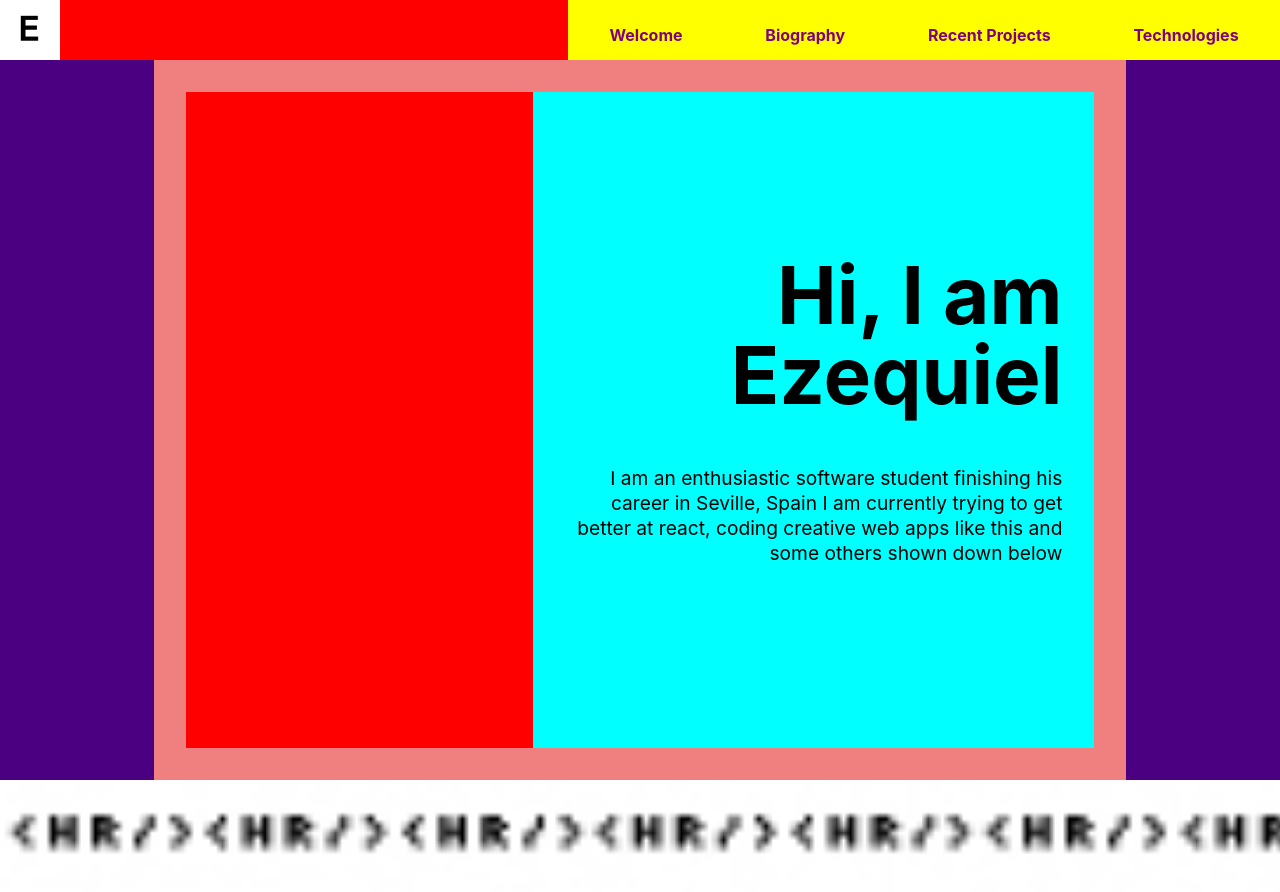
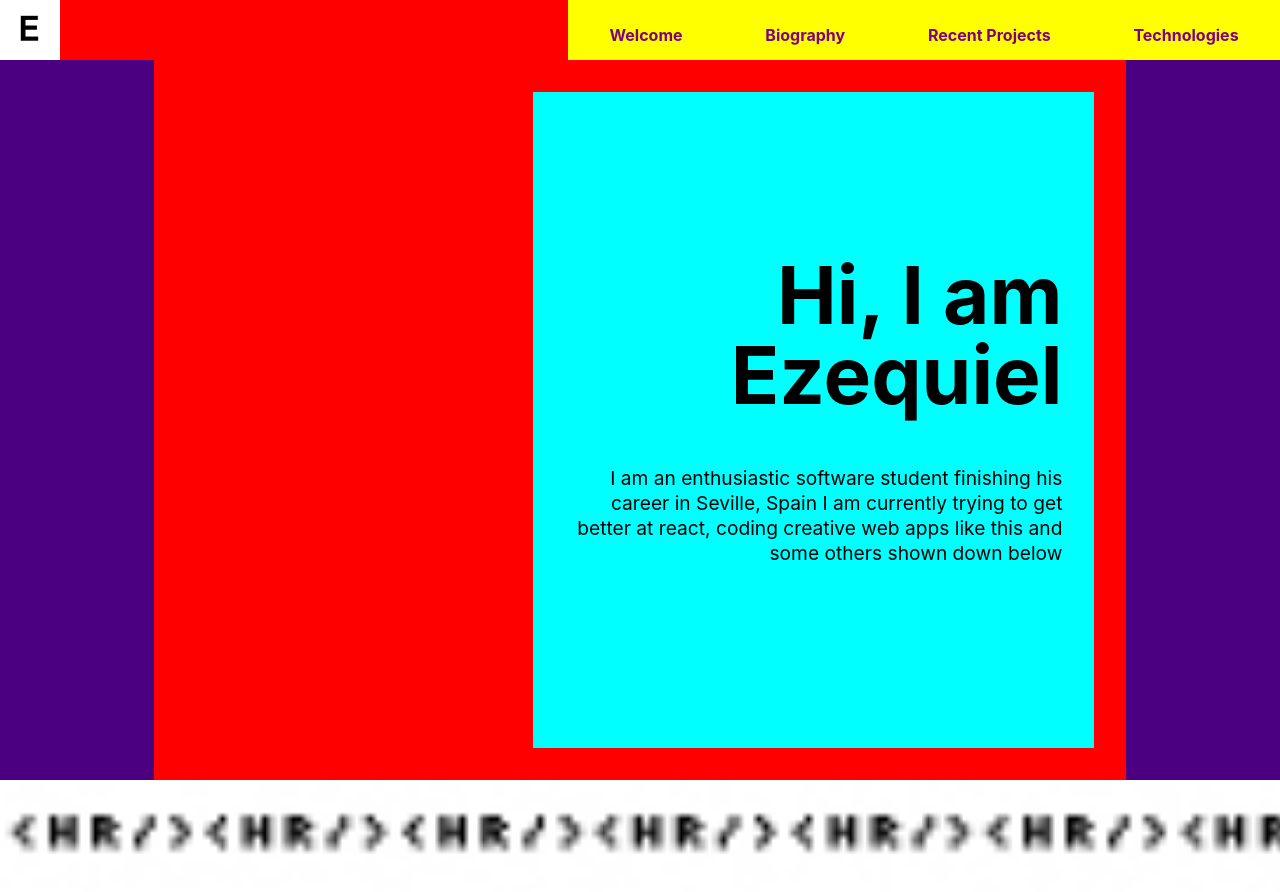
Before and after one commit to ezegonmac/portfolio_2022, a Next.js app: page / in a window 1280 px wide. Shown: the top 892 px of the page. Built offline with nearby package versions, Linux system fonts and the light colour scheme.

Commit message:
Extract Section component to a new file

```diff
--- /dev/null
+++ b/components/Section.js
@@ -0,0 +1,29 @@
+import styled from "styled-components";
+
+const SectionWrapper = styled.div`
+    padding-inline: 12%;
+    background-color: indigo;
+`
+
+const TwoColsSection = styled.section`
+    background: ${props => props.background};
+    display: grid;
+    padding: 2em;
+    min-height: 90vh;
+    grid-template-columns: 1fr 1.618fr;
+`
+
+const Section = ({ variant, children, background }) => {
+
+    const sections = {
+        "TwoCols" : <TwoColsSection background={background}>{children}</TwoColsSection>,
+    }
+
+    return(
+        <SectionWrapper>
+            {sections[variant]}
+        </SectionWrapper>
+    )
+}
+
+export default Section
--- a/components/WelcomeSection.js
+++ b/components/WelcomeSection.js
@@ -1,17 +1,14 @@
 import styled from "styled-components"
+import Section from "./Section"
+// import SectionWrapper from "./SectionWrapper"
 
-const SectionWrapper = styled.div`
-    padding-inline: 12%;
-    background-color: indigo;
-`
-
-const Section = styled.section`
-    display: grid;
-    grid-template-columns: 1fr 1.618fr;
-    background-color: lightcoral;
-    padding: 2em;
-    min-height: 90vh;
-`
+// const Section = styled.section`
+//     display: grid;
+//     grid-template-columns: 1fr 1.618fr;
+//     background-color: lightcoral;
+//     padding: 2em;
+//     min-height: 90vh;
+// `
 
 const ModelWrapper = styled.div`
     background-color: red;
@@ -42,8 +39,7 @@ const Paragraph = styled.p`
 
 const WelcomeSection = () => {
     return(
-        <SectionWrapper>
-            <Section>
+        <Section variant={"TwoCols"} background={"red"}>
             <ModelWrapper></ModelWrapper>
             <RightSection>
                 <Header>
@@ -55,7 +51,6 @@ const WelcomeSection = () => {
                 </Paragraph>
             </RightSection>
         </Section>
-        </SectionWrapper>
     )
 }
 
```
Also changed, not shown: public/background.webp (added). Lines whose indentation alone changed are shown as unchanged.
